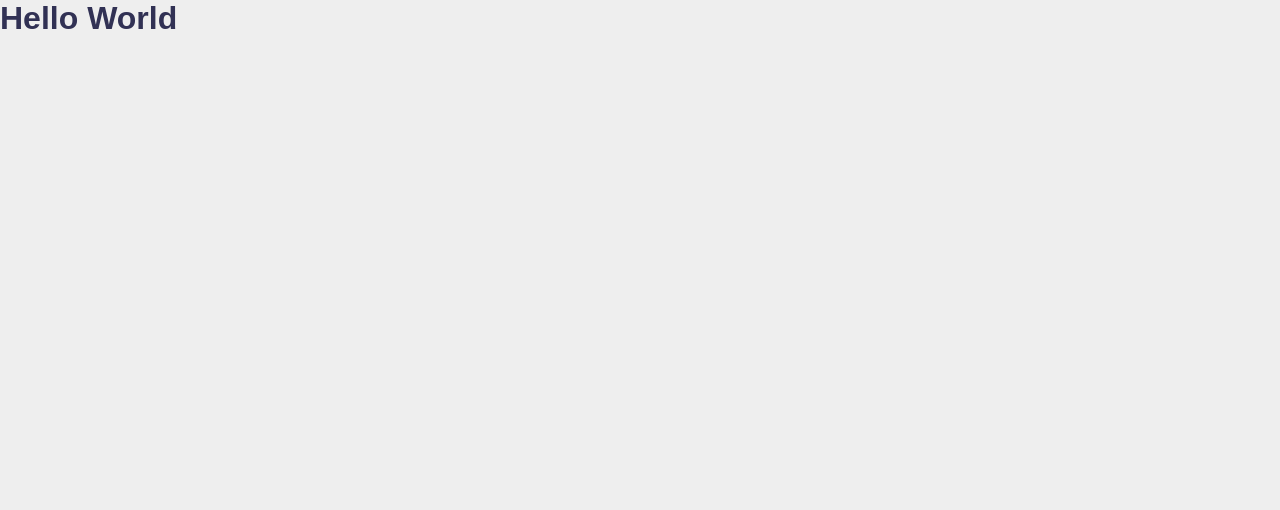
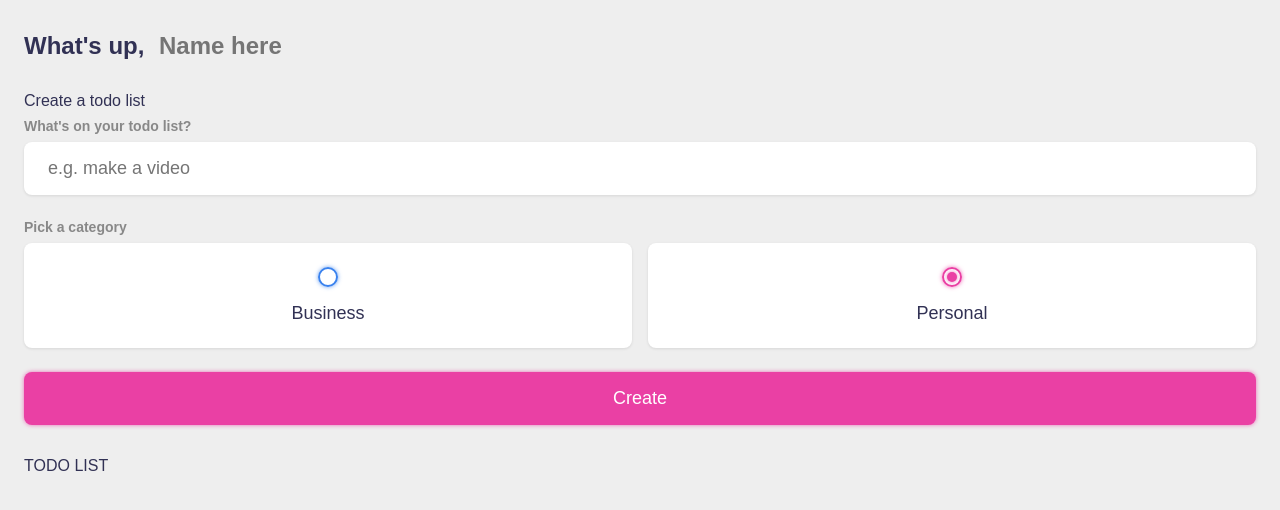
Before and after one commit to arya-bhanu/vue-todolist, a Vue app: page / in a window 1280 px wide. Shown: the top 510 px of the page. Built offline with nearby package versions, Linux system fonts and the light colour scheme.

Commit message:
feat: done mvp

```diff
--- a/src/App.vue
+++ b/src/App.vue
@@ -1,7 +1,117 @@
-<script setup lang="ts"></script>
+<script setup lang="ts">
+import { onMounted, ref, watch } from 'vue'
+
+type TodoType = {
+  content: string
+  category: string
+  done: boolean
+  createdAt: Date
+  updatedAt: Date | null
+  createdBy: string
+}
+
+const nameUser = ref('')
+const inputContent = ref('')
+const inputCategory = ref<'business' | 'personal'>('personal')
+const todos = ref<TodoType[]>([])
+
+function addTodo(payload: Event) {
+  payload.preventDefault()
+  if (inputContent.value.trim() === '') return
+  todos.value.push({
+    category: inputCategory.value,
+    content: inputContent.value,
+    createdAt: new Date(),
+    createdBy: nameUser.value,
+    done: false,
+    updatedAt: null
+  })
+  inputContent.value = ''
+  inputCategory.value = 'business'
+}
+function deleteTodo(todo: TodoType) {
+  todos.value = todos.value.filter((el) => el !== todo)
+}
+watch(
+  todos,
+  (curr) => {
+    window.localStorage.setItem('todos', JSON.stringify(curr))
+  },
+  {
+    deep: true
+  }
+)
+watch(nameUser, (prev) => {
+  window.localStorage.setItem('name', prev)
+})
+onMounted(() => {
+  nameUser.value = window.localStorage.getItem('name') || ''
+  const todosString = window.localStorage.getItem('todos')
+  todos.value = todosString ? JSON.parse(todosString) : []
+})
+</script>
 
 <template>
-  <h1>Hello World</h1>
+  <main class="app">
+    <section class="greeting">
+      <h2 class="title">
+        <span>What's up, <input type="text" v-model="nameUser" placeholder="Name here" /></span>
+      </h2>
+    </section>
+    <section class="create-todo">
+      <h3>Create a todo list</h3>
+      <form @submit="addTodo">
+        <label id="inputContent">
+          <h4>What's on your todo list?</h4>
+        </label>
+        <input
+          required
+          id="inputContent"
+          v-model="inputContent"
+          type="text"
+          placeholder="e.g. make a video"
+        />
+        <label>
+          <h4>Pick a category</h4>
+        </label>
+        <div class="options">
+          <label>
+            <input v-model="inputCategory" type="radio" name="category" value="business" />
+            <span class="bubble business" />
+            <div>Business</div>
+          </label>
+          <label>
+            <input v-model="inputCategory" type="radio" name="category" value="personal" />
+            <span class="bubble personal" />
+            <div>Personal</div>
+          </label>
+        </div>
+        <input type="submit" value="Create" />
+      </form>
+    </section>
+    <section class="todo-list">
+      <h3>TODO LIST</h3>
+      <div class="list">
+        <div
+          v-for="(todo, index) in todos"
+          :key="index"
+          :class="`todo-item ${todo.done && 'done'}`"
+        >
+          <label>
+            <input type="checkbox" v-model="todo.done" />
+            <span :class="`bubble ${todo.category}`"> </span>
+          </label>
+          <div class="todo-content">
+            <input type="text" v-model="todo.content" />
+          </div>
+
+          <div class="actions">
+            <button class="delete" @click="() => deleteTodo(todo)">Delete</button>
+          </div>
+        </div>
+      </div>
+    </section>
+  </main>
 </template>
 
 <style scoped lang="css"></style>
```
